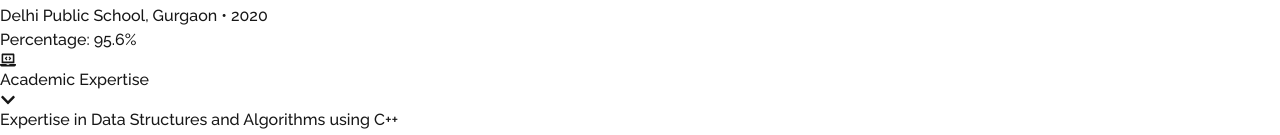
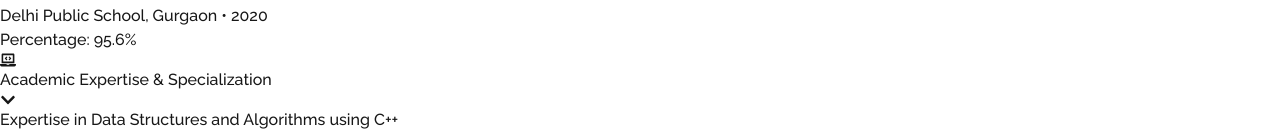
Before and after one commit to DesireDivTeam/Ananyaresume, a Next.js app: page /resume in a window 1280 px wide. Shown: the part 809-944 px from the top of the page. Built offline with nearby package versions, Linux system fonts and the light colour scheme.

Commit message:
feat: update resume section title to include specialization

```diff
--- a/src/app/(pages)/resume/page.js
+++ b/src/app/(pages)/resume/page.js
@@ -23,7 +23,7 @@ const resumeSections = [
   },
   {
     id: 'specialization',
-    title: 'Academic Expertise',
+    title: 'Academic Expertise & Specialization',
     icon: <FaLaptopCode className="w-6 h-6" />,
     content: [
       "Expertise in Data Structures and Algorithms using C++",
```
